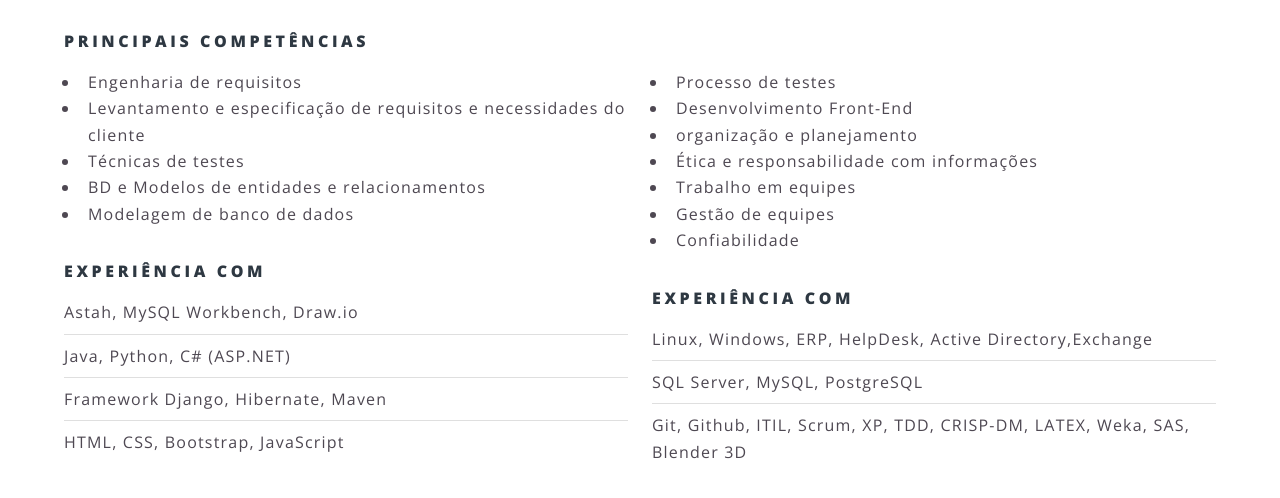
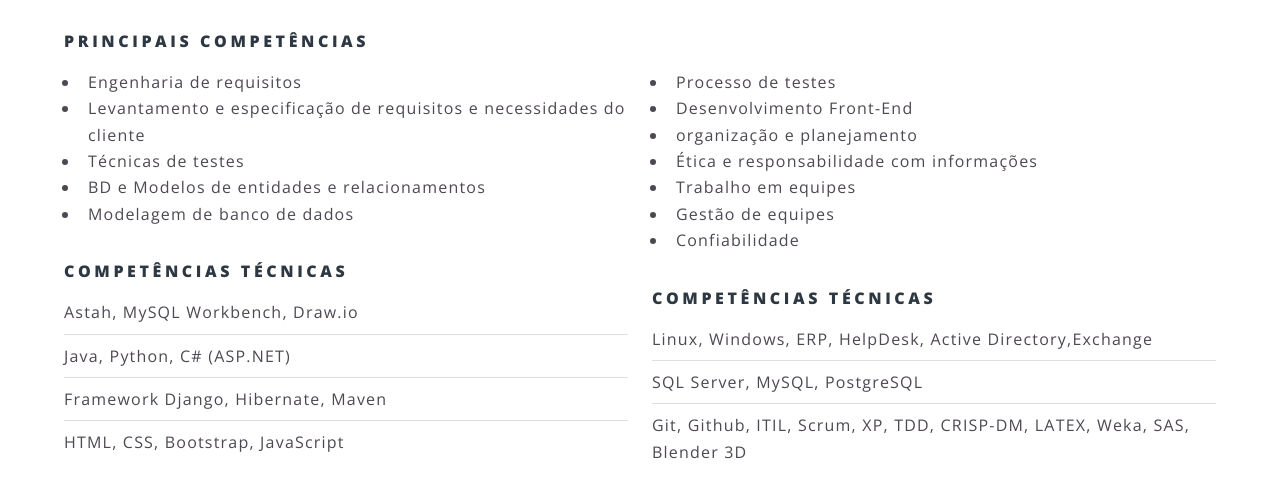
Before and after one commit to SaraFernandes/sarafernandes.github.io_sfdhgdfg, a Jekyll site: the page built from outras.html, in a window 1280 px wide and 900 px high, scrolled down 819 px, cut to the strip 0-509 px from the top of the window. Shown: the top 498 px of the strip. Built offline with Jekyll 4.4.1, drawn with Linux system fonts in a browser that asks for light colours.

Commit message:
Update outras.html

```diff
--- a/outras.html
+++ b/outras.html
@@ -61,7 +61,7 @@ title: Outras
 							<li>BD e Modelos de entidades e relacionamentos</li>
 							<li>Modelagem de banco de dados</li>
 						</ul>
-					<h4>Experiência com</h4>
+					<h4>Competências Técnicas</h4>
 						<ul class="alt">
 							<li>Astah, MySQL Workbench, Draw.io</li>
 							<li>Java, Python, C# (ASP.NET)</li>
@@ -80,7 +80,7 @@ title: Outras
 							<li>Gestão de equipes</li>
 							<li>Confiabilidade</li>
 						</ul>
-						<h4>Experiência com</h4>
+						<h4>Competências Técnicas</h4>
 						<ul class="alt">
 							<li>Linux, Windows, ERP, HelpDesk, Active Directory,Exchange</li>
 							<li>SQL Server, MySQL, PostgreSQL</li>
```
